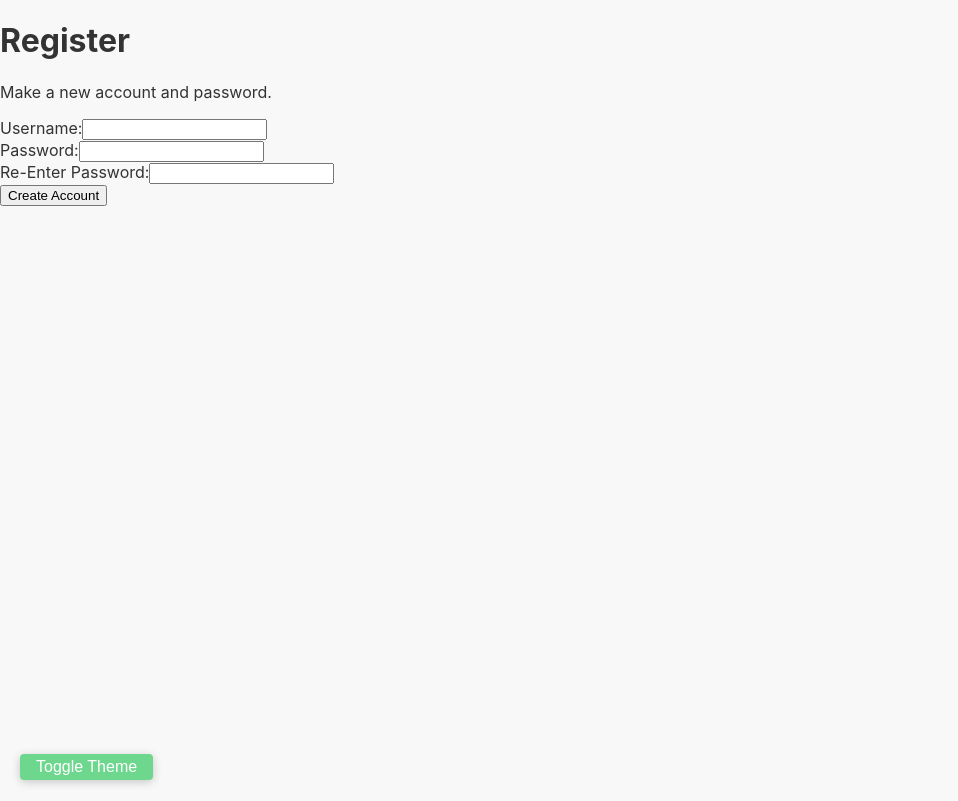
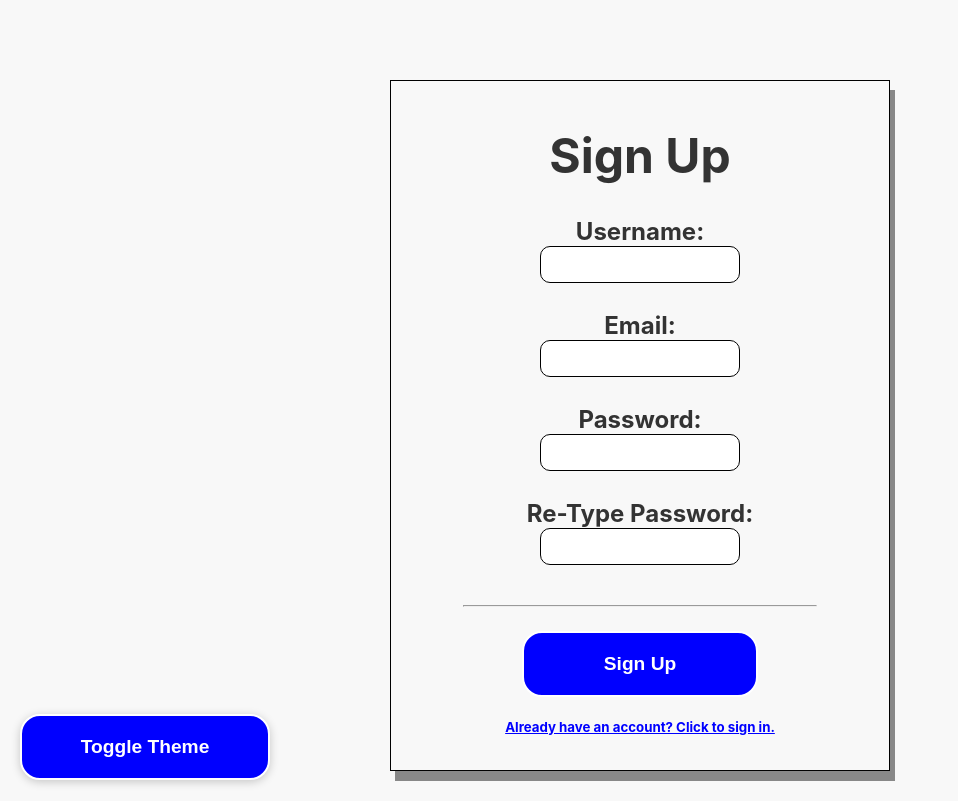
Before and after one commit to kevinliu249/CPFT, a React (Create React App) app in the folder frontend/: page /register in a window 1280 px wide. Shown: the whole page, without its empty margins (0-958 px from the left). Built offline with nearby package versions, Linux system fonts and the light colour scheme.

Commit message:
Register Page Styled and Functions Added

```diff
--- a/frontend/src/App.js
+++ b/frontend/src/App.js
@@ -14,14 +14,19 @@ class App extends Component {
     username: "User1234"
   }
 
+  setUsername = (newUsername) => {
+    this.setState({ username: newUsername });
+    console.log("3", this.state.username);
+  };
+
   render() {
     return (
       <Router>
         <div className="App">
           <Routes>
             <Route path="/" element={<Onboarding />} />
-            <Route path="/dashboard" element={<Dashboard />} />
-            <Route path="/register" element={<Register />} />
+            <Route path="/dashboard" element={<Dashboard username={this.state.username} />} />
+            <Route path="/register" element={<Register setUsername={this.setUsername} />}/>
             <Route path="/fitnessPlan" element={<FitnessPlan />} />
             <Route path="/workout" element={<Workout />} />
             <Route path="/survey" element={<Survey />} />
--- a/frontend/src/pages/dashboard.js
+++ b/frontend/src/pages/dashboard.js
@@ -5,13 +5,14 @@ import '../styles/App.css';
 import '../styles/Dashboard.css';
 import ThemeToggleButton from "../component/ThemeToggleButton";
 
-const Dashboard = () => {
+const Dashboard = ({ username }) => {
   const navigate = useNavigate();
   const { theme } = useContext(GlobalStateContext);
 
   return (
     <div className={`Dashboard ${theme}`}>
       <h1>Dashboard</h1>
+      <h2>Welcome {username}</h2>
       <p>No workouts needed. You are Fine just the way you are.</p>
       <button onClick={() => navigate("/fitnessPlan")}>Fitness Plan</button>
       <button onClick={() => navigate("/workout")}>Workout</button>
--- a/frontend/src/pages/registerPage.js
+++ b/frontend/src/pages/registerPage.js
@@ -4,28 +4,87 @@ import '../styles/App.css';
 import '../styles/Register.css';
 import ThemeToggleButton from '../component/ThemeToggleButton';
 
-const Register = () => {
+const Register = ({ setUsername }) => {
   const navigate = useNavigate();
 
-  const loginNavigate = () => {
-    navigate("/dashboard");
+  const onBoardingNavigate = () => {
+    navigate("/");
   };
 
+  const errorDisplay = (str) => {
+    let ele = document.getElementById("errorWindow");
+    ele.style.display = "block";
+    ele.innerHTML = str;
+  }
 
+  const validatePassword = (pass1, pass2) => {
+    if (pass1.split("").length < 7 ) {
+      errorDisplay("Your Passwords are too short!");
+      document.getElementById("password1").value = ""
+      document.getElementById("password2").value = ""
+      return false;
+    }
+
+    if (pass1 !== pass2) {
+      errorDisplay("Your Passwords do not match!");
+      document.getElementById("password1").value = ""
+      document.getElementById("password2").value = ""
+      return false;
+    }
+
+    return true;
+  }
+
+  const validateCreateAccount = () => {
+    if (!validatePassword(document.getElementById("password1").value, document.getElementById("password2").value)) {
+      // Two Entered Passwords do not Match
+      return
+
+    } else{
+      // Passwords Match
+      let tmpBackendResponse = true;
+
+      // TODO
+      // Code that sends the Username, Email, Password, to the BackEnd
+      // Should return True if the account was created,
+      // Otherwise return False if the email is already registered
+
+      if (tmpBackendResponse) {
+        // Succuessful Create Account!
+        console.log("1")
+        setUsername(document.getElementById("username").value);
+        console.log("2")
+        navigate("/dashboard");
+      } else {
+        errorDisplay("That Email is already registered for an account.")
+      }
+    }
+  };
 
   return (
     <div className="Register">
+      <div id="registercontainer">
+        <h1>Sign Up</h1>
 
-      <h1>Register</h1>
+        <div id="errorWindow">
+          <span id="errorWindowText">There was a problem!</span>
+        </div>
 
-      <p>Make a new account and password.</p>
-      <label htmlFor="username">Username:</label>
-      <input type="text" id="username" name="username" /><br />
-      <label htmlFor="password">Password:</label>
-      <input type="password" id="password" name="password" /><br />
-      <label htmlFor="password">Re-Enter Password:</label>
-      <input type="password" id="password" name="password" /><br />
-      <button onClick={loginNavigate}>Create Account</button>
+        <label htmlFor="username">Username:</label>
+        <input type="text" id="username" name="username" /><br />
+        <label htmlFor="email">Email:</label>
+        <input type="text" id="email" name="email" /><br />
+        <label htmlFor="password">Password:</label>
+        <input type="password" id="password1" name="password1" /><br />
+        <label htmlFor="password">Re-Type Password:</label>
+        <input type="password" id="password2" name="password2" /><br />
+        <hr />
+        {/* Wrapped Buttons to Stack Buttons Vertically */}
+        <div className="button-group">
+          <button onClick={onBoardingNavigate}>Sign Up</button>
+        </div>
+        <h5 onClick={onBoardingNavigate}>Already have an account? Click to sign in.</h5>
+      </div>
 
       <ThemeToggleButton /> {/* Add the theme toggle button */}
 
--- a/frontend/src/styles/Register.css
+++ b/frontend/src/styles/Register.css
@@ -0,0 +1,94 @@
+.Register {
+  margin-top: 10vh;
+  text-align: center;
+  font-weight: bold;
+}
+
+.Register #registercontainer {
+  border: 1.5px solid black;
+  width: 500px;
+  max-width: 95vw;
+  margin: 30px auto;
+  padding: 1%;
+  box-shadow: 5px 10px #888888;
+}
+
+.Register #registercontainer h1 {
+  font-size: 3em;
+}
+
+.Register #registercontainer #errorWindow {
+  background-color: rgb(255, 61, 61);
+  width: 80%;
+  margin: 0 auto;
+  padding: 20px;
+  border-radius: 5px;
+  border: 2px solid rgb(255, 162, 0);
+  color: white;
+  display: none;
+}
+
+.Register img {
+  width: 50%;
+  max-width: 300px;
+}
+
+.Register hr {
+  width: 75%;
+  margin-top: 20px;
+  max-width: 500px;
+}
+
+.Register label {
+  font-size: 1.5em;
+  margin-top: 1vh;
+  display: block;
+  text-align: center;
+}
+
+.Register input {
+  padding: 10px;
+  border-radius: 10px;
+  border: 1px solid #000;
+  width: 200px;
+  display: block;
+  margin: 0 auto;
+  text-align: left;
+}
+
+.Register button {
+  margin: 0 auto;
+  margin-top: 2vh;
+  font-weight: bold;
+  font-size: 1.2em;
+  max-width: 250px;
+}
+
+.Register button:nth-of-type(1) {
+  background-color: blue;
+  padding: 20px;
+  width: 50%;
+  border-radius: 20px;
+  margin-top: 2vh;
+  color: white;
+  border: 2px solid white;
+}
+
+.Register button:nth-of-type(1):hover {
+  background-color: white;
+  color: purple;
+  border: 2px solid purple;
+}
+
+.Register h5 {
+  cursor: pointer;
+  color: blue;
+  text-decoration: underline;
+}
+
+.button-group {
+    display: flex;
+    flex-direction: column; /* Stacks the buttons vertically */
+    align-items: center; /* Center aligns them */
+    gap: var(--spacing-m); /* Adds space */
+  }
```
